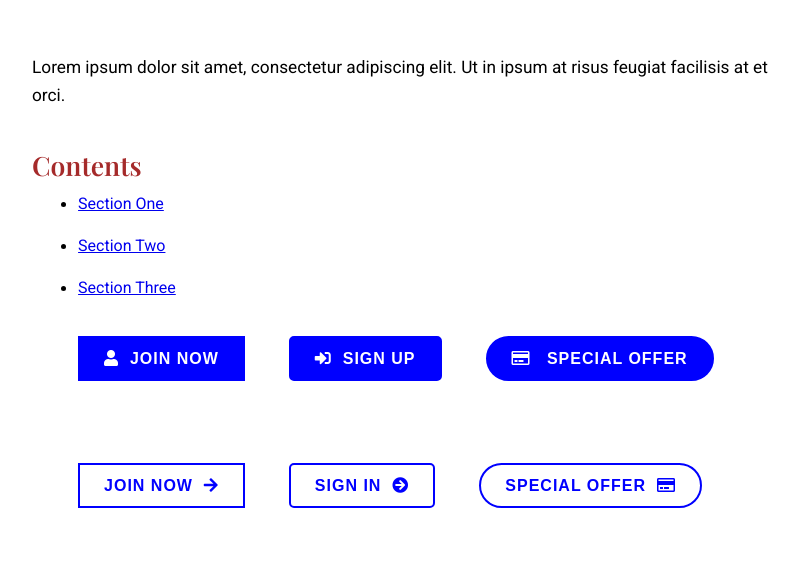
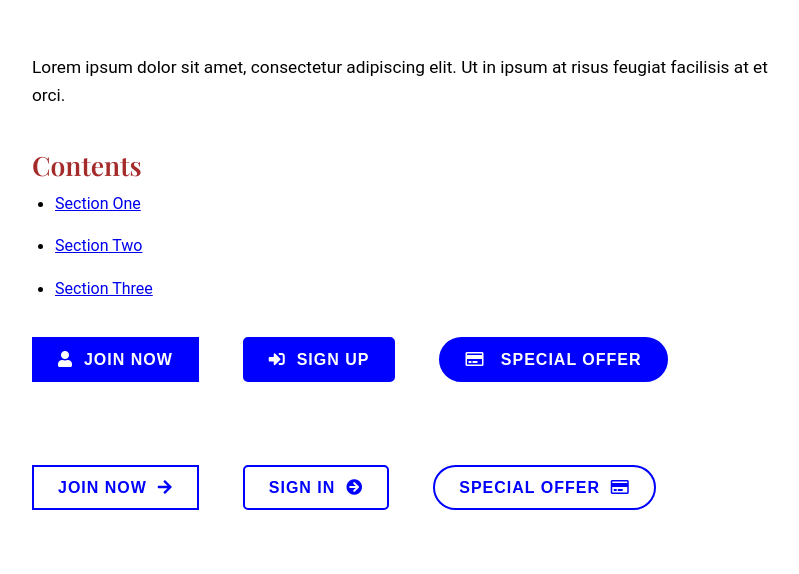
Before and after one commit to bcroatto/bcroatto.github.io, a plain HTML site: page base-8.html in a window 1280 px wide. Shown: the part 226-800 px from the top of the page, without its empty margins (224-1023 px from the left). Drawn offline with nearby package versions, Linux system fonts and the light colour scheme.

Commit message:
base-8.html- revides

```diff
--- a/base-8.css
+++ b/base-8.css
@@ -143,7 +143,7 @@ ul li, ol li {
 
 /* Desktop */
 @media all and (min-width:768px) {
-    ul, ol { margin-left: 6% }
+    ul, ol { margin-left: 3% }
     ul li, ol li {
        line-height: 1.6;
        margin-bottom: 2%;
--- a/base-8.html
+++ b/base-8.html
@@ -7,9 +7,9 @@
    <meta name="description" content="A sample responsive web page with examples of hyperlinks.">
   <meta name="author" content="Barbara Croatto">
    <link rel="stylesheet" href="base-8.css">
-   <link href="base-8.css" rel="stylesheet">
 
-   <link href="https://fonts.googleapis.com/css?family=Playfair+Display:400,600|Roboto:400,400i,700,700i&display=swap" rel="stylesheet">
+
+   <link href="https://fonts.googleapis.com/css?family=Playfair+Display:400,600&nbsp;Roboto:400,400i,700,700i&display=swap" rel="stylesheet">
 
 <!-- Global site tag (gtag.js) - Google Analytics -->
 <script async src="https://www.googletagmanager.com/gtag/js?id=UA-159176801-1"></script>
@@ -21,13 +21,11 @@
   gtag('config', 'UA-159176801-1');
 </script>
 
+<!-- Link to icons for Font Awesome 5 -->
+<link href="https://cdnjs.cloudflare.com/ajax/libs/font-awesome/5.11.2/css/all.min.css" rel="stylesheet">
 
 </head>
 
-<!-- Link to icons for Font Awesome 5 -->
-<link href="https://cdnjs.cloudflare.com/ajax/libs/font-awesome/5.11.2/css/all.min.css" rel="stylesheet">
-
-<body>
 <body id="top-of-page">
   <h1>Heading 1</h1>
   <p>Lorem ipsum dolor sit amet, consectetur adipiscing elit. Ut in ipsum at risus feugiat facilisis at et orci.</p>
@@ -35,9 +33,10 @@
 
 <h3> Contents</h3>
 <ul>
-  <li><a href="#section-1">Section One<a></li>
-  <li><a href="#section-2">Section Two<a></li>
-  <li><a href="#section-3">Section Three<a></li>
+  <li><a href="#section-1">Section One</a></li>
+  <li><a href="#section-2">Section Two</a></li>
+  <li><a href="#section-3">Section Three</a></li>
+</ul>
 
     <a class="btn btn-solid" href="https://www.ibat.ie"><i class="fas fa-user"></i>&nbsp;&nbsp;Join Now</a>
     <a class="btn btn-solid btn-soft" href="https://www.ibat.ie"><i class="fas fa-sign-in-alt"></i>&nbsp;&nbsp;Sign Up</a>
@@ -69,7 +68,7 @@
 
 
 <ul>
-        <li>Pellentesque non dignissim tellus. Donec ut leo eget risus mattis mattis non vitae massa. Suspendisse potenti.</li>
+  <li>Pellentesque non dignissim tellus.</li>
   <li>tincidunt imperdiet sapien</li>
   <li>Nunc rhoncus, massa in scelerisque lacinia</li>
 </ul>
```
Lines whose indentation alone changed are shown as unchanged.
